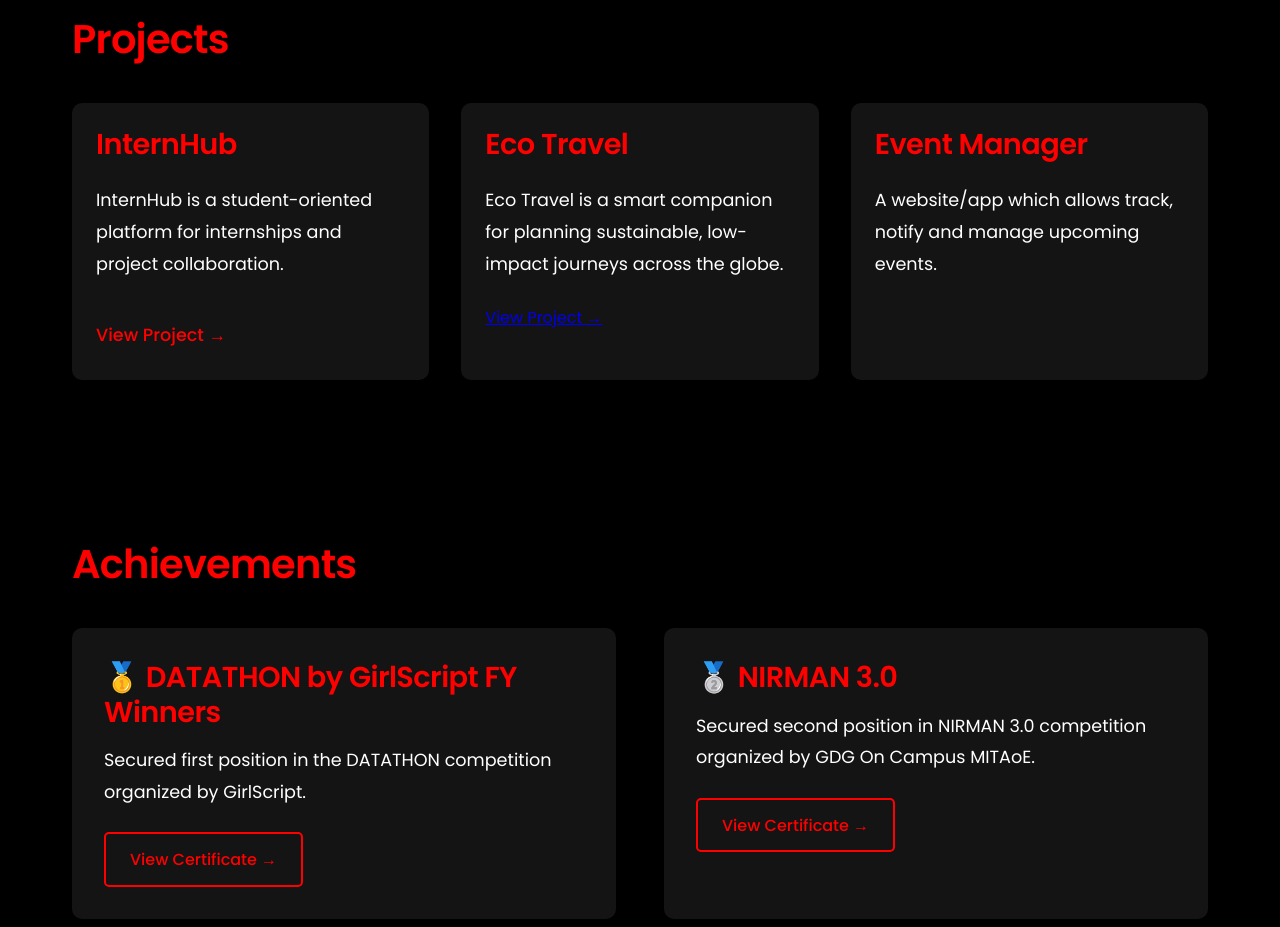
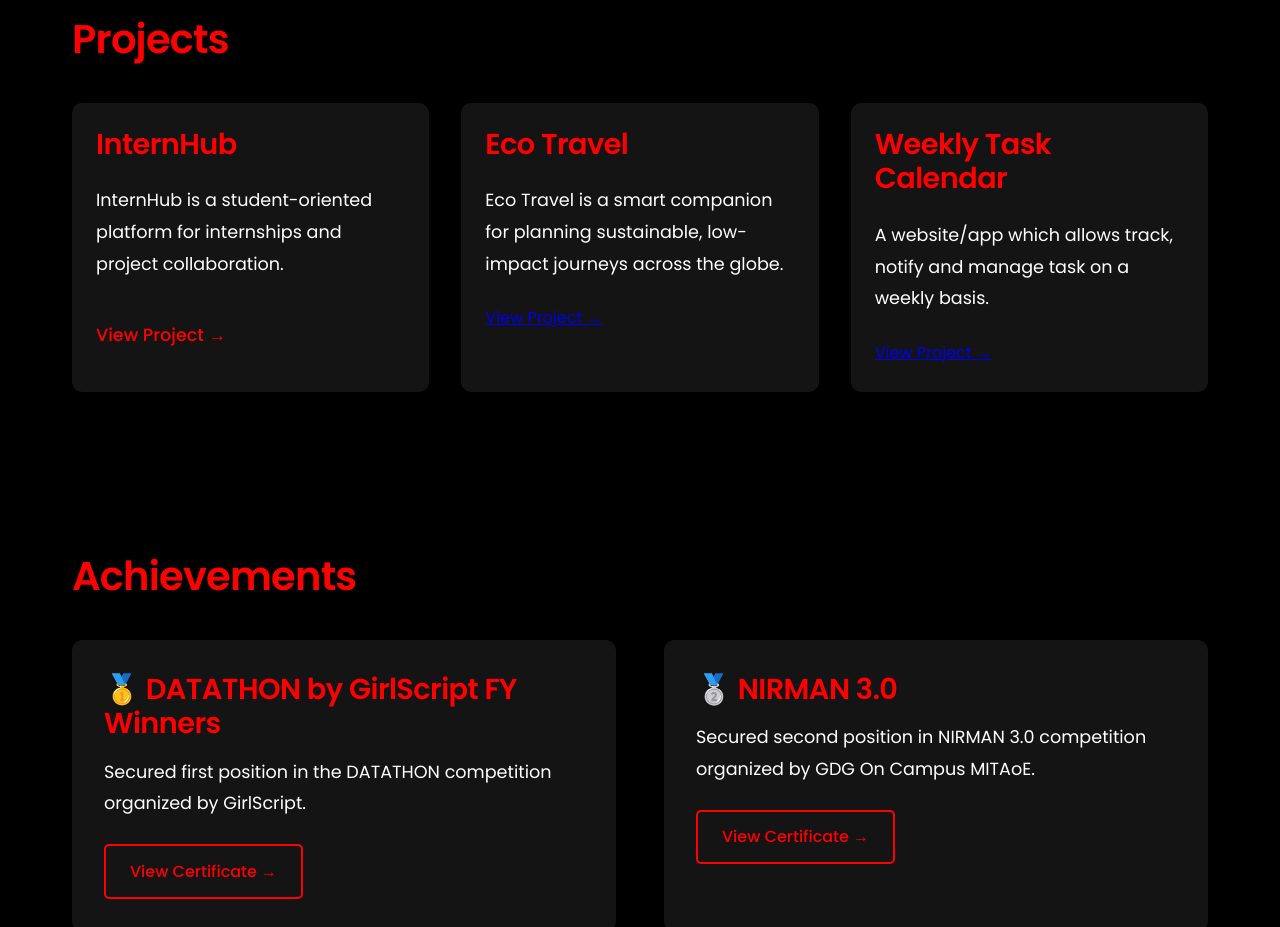
Before and after one commit to pranshubobade/Portfolio, a plain HTML site: page index.html in a window 1280 px wide. Shown: the part 2200-3127 px from the top of the page. Drawn offline with Linux system fonts and the light colour scheme.

Commit message:
Update index.html

```diff
--- a/index.html
+++ b/index.html
@@ -100,8 +100,9 @@
                     <a href="https://tusharkkp.github.io/Ecotravel/" target="_blank">View Project →</a>
                 </div>
                 <div class="project-card">
-                    <h3>Event Manager</h3>
-                    <p>A website/app which allows track, notify and manage upcoming events.</p>
+                    <h3>Weekly Task Calendar</h3>
+                    <p>A website/app which allows track, notify and manage task on a weekly basis.</p>
+                    <a href="https://pranshubobade.github.io/Weekly-Calendar-/" target="_blank">View Project →</a>
                 </div>
             </div>
         </section>
```
